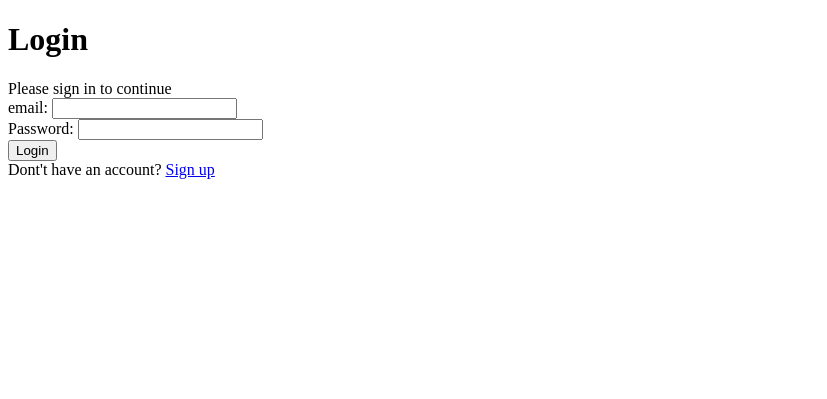
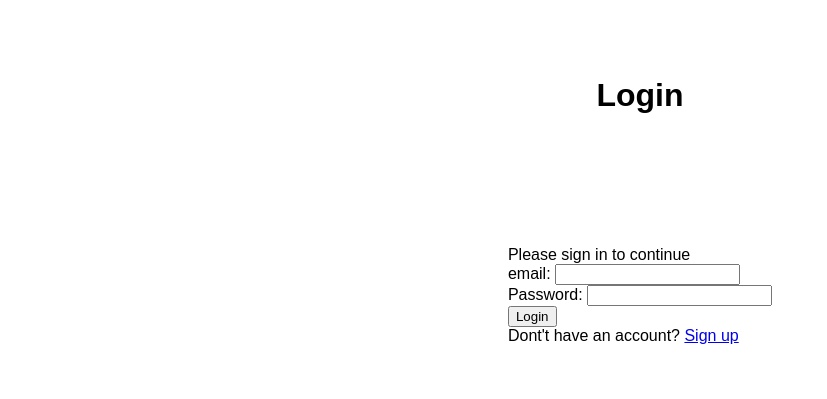
Before and after one commit to keeeeeyu/schedule, a Django app: page / in a window 1280 px wide. Shown: the top 399 px of the page, without its empty margins (0-827 px from the left). Run offline with Django 4.2, Linux system fonts and the light colour scheme.

Commit message:
before making changes on both base and signup html

```diff
--- a/schedule_app/static/css/style.css
+++ b/schedule_app/static/css/style.css
@@ -0,0 +1,12 @@
+body {
+    display: grid;
+    place-items: center;
+    height: 50vh;
+    margin: 0;
+    font-family: 'Raleway', sans-serif;
+}
+
+h1 {
+    font-family: 'Raleway', sans-serif;
+    font-weight: 700;
+}
--- a/schedule_app/templates/base.html
+++ b/schedule_app/templates/base.html
@@ -5,14 +5,16 @@
     <meta charset="utf-8" />
     <title>Schedule</title>
     <meta name="description" content="Description Goes Here" />
-    <link href="" rel="stylesheet" />
+    <link rel="stylesheet" href="{% static 'css/style.css' %}">
+    <link rel="stylesheet" href="https://fonts.googleapis.com/css?family=Lilita+One&display=swap">
+
   </head>
   <body>
     <h1>Login</h1>
-    <div>Please sign in to continue</div>
+
     <form action="" method="post">
       {% csrf_token %}
-
+      <div>Please sign in to continue</div>
       {{ form.as_p }}
       <label for="email">email:</label>
       <input type="text" id="username" name="username" required><br>
--- a/schedule_app/templates/registration/signup.html
+++ b/schedule_app/templates/registration/signup.html
@@ -1,9 +1,12 @@
+{% load static %}
 <!DOCTYPE html>
 <html lang="en">
 <head>
     <meta charset="UTF-8">
     <meta http-equiv="X-UA-Compatible" content="IE=edge">
     <meta name="viewport" content="width=device-width, initial-scale=1.0">
+    <link rel="stylesheet" href="{% static 'css/style.css' %}">
+    <link rel="stylesheet" href="https://fonts.googleapis.com/css?family=Lilita+One&display=swap">
     <title>Sign Up</title>
 </head>
 <body>
```
